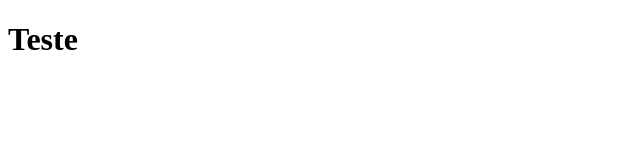
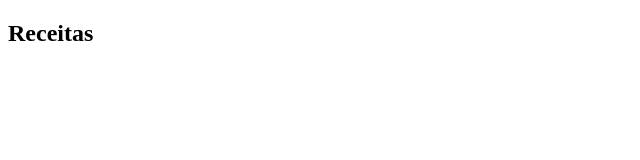
Before and after one commit to MathingTC/Projeto-Final---Desenvolvimento-de-Software-Visual, a React (Create React App) app in the folder CookBook/frontEnd/: page / in a window 1280 px wide. Shown: the top 160 px of the page, without its empty margins (0-640 px from the left). Built offline with nearby package versions, Linux system fonts and the light colour scheme.

Commit message:
criando estrutura inicial para listar receitas

```diff
--- a/CookBook/frontEnd/src/App.tsx
+++ b/CookBook/frontEnd/src/App.tsx
@@ -1,13 +1,19 @@
 import React from "react";
-//1 - Um componente SEMPRE deve começar com a primeira letra
-//maiúscula
-//2 - Todo componente DEVE ser uma função do JS
-//3 - Todo deve retornar apenas UM elemento HTML
+import ListarReceitas from "./Componentes/ListarReceistas";
+
 function App() {
   return (
-    <div>
-      <h1>Teste</h1>
-    </div>
+    <>
+      {/* Header */}
+
+      <main>
+        {/* listarReceitas */}
+        <ListarReceitas />
+
+
+        {/* Listar Ingredientes */}
+      </main>
+    </>
   );
 }
 
--- /dev/null
+++ b/CookBook/frontEnd/src/Componentes/ListarReceistas.tsx
@@ -0,0 +1,14 @@
+function ListarReceitas(){
+    return(
+        <section>
+            <h2>Receitas</h2>
+
+            <div>
+
+            </div>
+        </section>
+    );
+
+}
+
+export default ListarReceitas;
```
